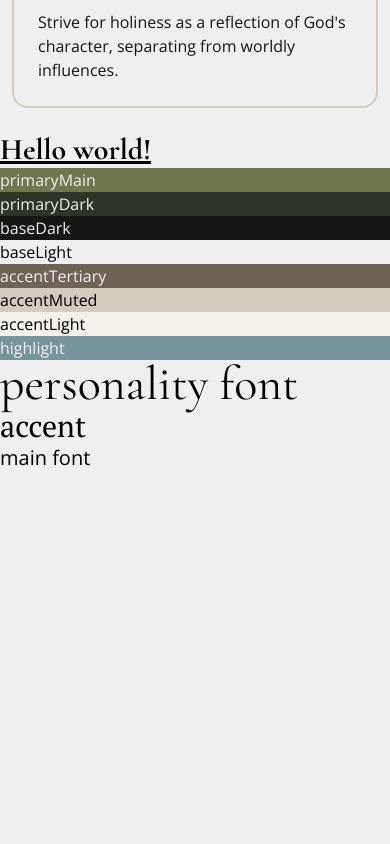
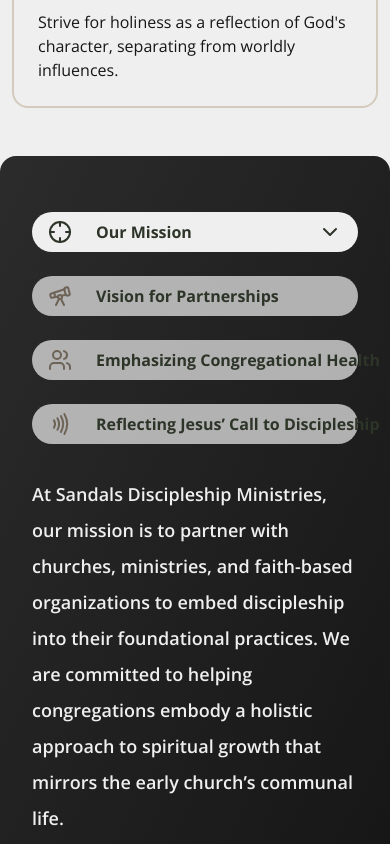
Before and after one commit to pandalexander/sandals-site, a React (Vite) app: page / in a window 390 px wide. Shown: the part 5720-6564 px from the top of the page. Before the commit the page ends 6192 px from the top, so only its background shows below. Built offline with nearby package versions, Linux system fonts and the light colour scheme.

Commit message:
Add response mission section with icons and copy

```diff
--- a/src/App.jsx
+++ b/src/App.jsx
@@ -3,6 +3,7 @@
 import ScrollSection from "./components/ScrollSection";
 import Navbar from "./components/Navbar";
 import CorePrinciples from "./components/CorePrinciples";
+import Mission from "./components/Mission";
 
 function App() {
   const notDiscipleshipList = [
@@ -27,6 +28,7 @@
         <ScrollSection notDiscipleshipList={notDiscipleshipList} />
         <Services />
         <CorePrinciples />
+        <Mission />
       </div>
 
       <h1 className="text-3xl font-bold underline bg-primary">Hello world!</h1>
--- /dev/null
+++ b/src/components/Mission.jsx
@@ -0,0 +1,93 @@
+import { useState } from "react";
+import {
+  Crosshair,
+  Telescope,
+  Users,
+  Nfc,
+  ArrowRight,
+  ChevronDown,
+} from "lucide-react";
+
+const Mission = () => {
+  const [selectedMission, setSelectedMission] = useState(0);
+  const missionData = [
+    {
+      title: "Our Mission",
+      copy: "At Sandals Discipleship Ministries, our mission is to partner with churches, ministries, and faith-based organizations to embed discipleship into their foundational practices. We are committed to helping congregations embody a holistic approach to spiritual growth that mirrors the early church’s communal life.",
+      icon: Crosshair,
+    },
+    {
+      title: "Vision for Partnerships",
+      copy: 'By collaborating with various faith communities, we aim to foster environments where individuals can grow in Christ together, encouraging maturity through shared worship, teaching, and service. Our goal is to make discipleship an integral part of every believer\'s journey, enabling them to "grow in every way more and more like Christ" (Ephesians 4:15 NLT).',
+      icon: Telescope,
+    },
+    {
+      title: "Emphasizing Congregational Health",
+      copy: "We understand the vital role that mature believers play in serving as stewards of God’s grace for the common good. By equipping leaders with the tools to nurture spiritual health within their communities, we enhance the ability of individuals and groups to thrive both spiritually and relationally.",
+      icon: Users,
+    },
+    {
+      title: "Reflecting Jesus’ Call to Discipleship",
+      copy: 'We are inspired by Jesus\' call to "go and make disciples" (Matthew 28:19-20), encouraging a focus on teaching new believers, baptizing them, and supporting them in following Christ’s teachings. Our approach emphasizes the importance of community, active learning, and service as foundational elements of effective discipleship.',
+      icon: Nfc,
+    },
+  ];
+  return (
+    <>
+      <div className="w-full flex justify-center">
+        <section
+          className="w-full max-w-7xl bg-gradient-to-br from-baseDark/90 to-baseDark rounded-2xl my-6 mx-3 py-14 px-8 md:px-12
+                flex flex-col items-center gap-8
+
+                lg:flex-row lg:justify-center lg:items-start xl:gap-28 lg:gap-16
+                "
+        >
+          <header className="flex-1 lg:max-w-md w-full flex flex-col lg:gap-8 gap-6">
+            {missionData.map((item, index) => {
+              return (
+                <>
+                  <button
+                    onClick={() => setSelectedMission(index)}
+                    className={`${
+                      selectedMission == index
+                        ? "bg-baseLight text-primaryDark"
+                        : "bg-baseLight/70 text-accentTertiary"
+                    } flex justify-between text-nowrap font-bold  rounded-full px-4 py-2  hover:translate-x-1 duration-300 transition-all ease-in-out text-center`}
+                  >
+                    <div className="flex gap-6">
+                      <item.icon />
+                      <span className="text-primaryDark">{item.title}</span>
+                    </div>
+                    <span className="hidden lg:block">
+                      <ArrowRight
+                        className={`${
+                          selectedMission == index
+                            ? " text-primaryDark"
+                            : "hidden"
+                        } `}
+                      />
+                    </span>
+                    <span className="block lg:hidden">
+                      <ChevronDown
+                        className={`${
+                          selectedMission == index
+                            ? " text-primaryDark"
+                            : "hidden"
+                        } `}
+                      />
+                    </span>
+                  </button>
+                </>
+              );
+            })}
+          </header>
+          <div className="flex-1 text-baseLight leading-loose font-semibold text-lg">
+            <p>{missionData[selectedMission].copy}</p>
+          </div>
+        </section>{" "}
+      </div>
+    </>
+  );
+};
+
+export default Mission;
```
